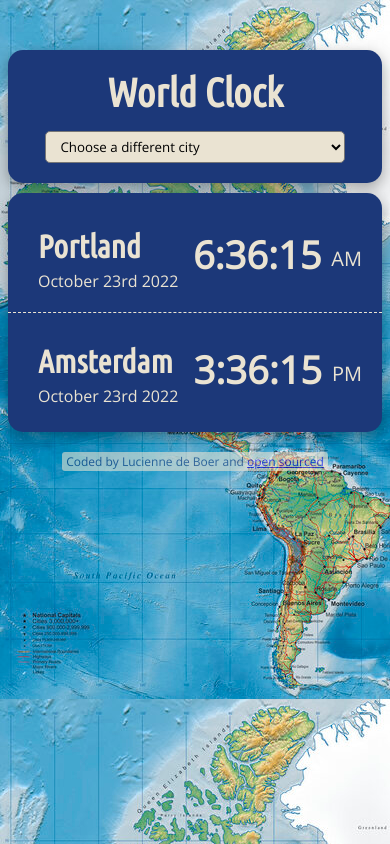
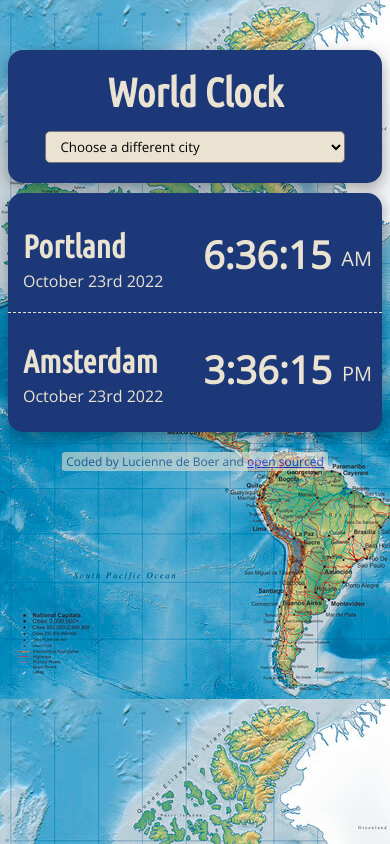
Before and after one commit to Lucienne85/World-Clock-Lucienne, a plain HTML site: page index.html in a window 390 px wide. Drawn offline with nearby package versions, Linux system fonts and the light colour scheme; a script that the page names is missing.

Commit message:
Improved responsiveness

```diff
--- a/CSS/style.css
+++ b/CSS/style.css
@@ -185,7 +185,7 @@ footer {
     border-radius: 3px;
 }
 
-@media (max-width: 500px) {
+@media (max-width: 505px) {
 .cityImage {
     max-width: 90px;
  }
@@ -198,6 +198,12 @@ h2 {
  .time {
     font-size: 34px;
  }
+}
+
+@media (max-width: 470px) {
+    .time {
+        font-size: 30px;
+    }
 }
 
 @media (max-width: 445px) {
@@ -215,16 +221,18 @@ h2 {
 }
 }
 
-@media (max-width: 380px) {
-    .time {
-        font-size: 32px;
+
+@media (max-width: 430px) {
+    .city {
+        padding: 20px 5px 20px 0;
     }
 }
 
-@media (max-width: 355px) {
+@media (max-width: 375px) {
     h2 {
         font-size: 28px;
     }
+
     .date {
     font-size: 12px;
     }
```
